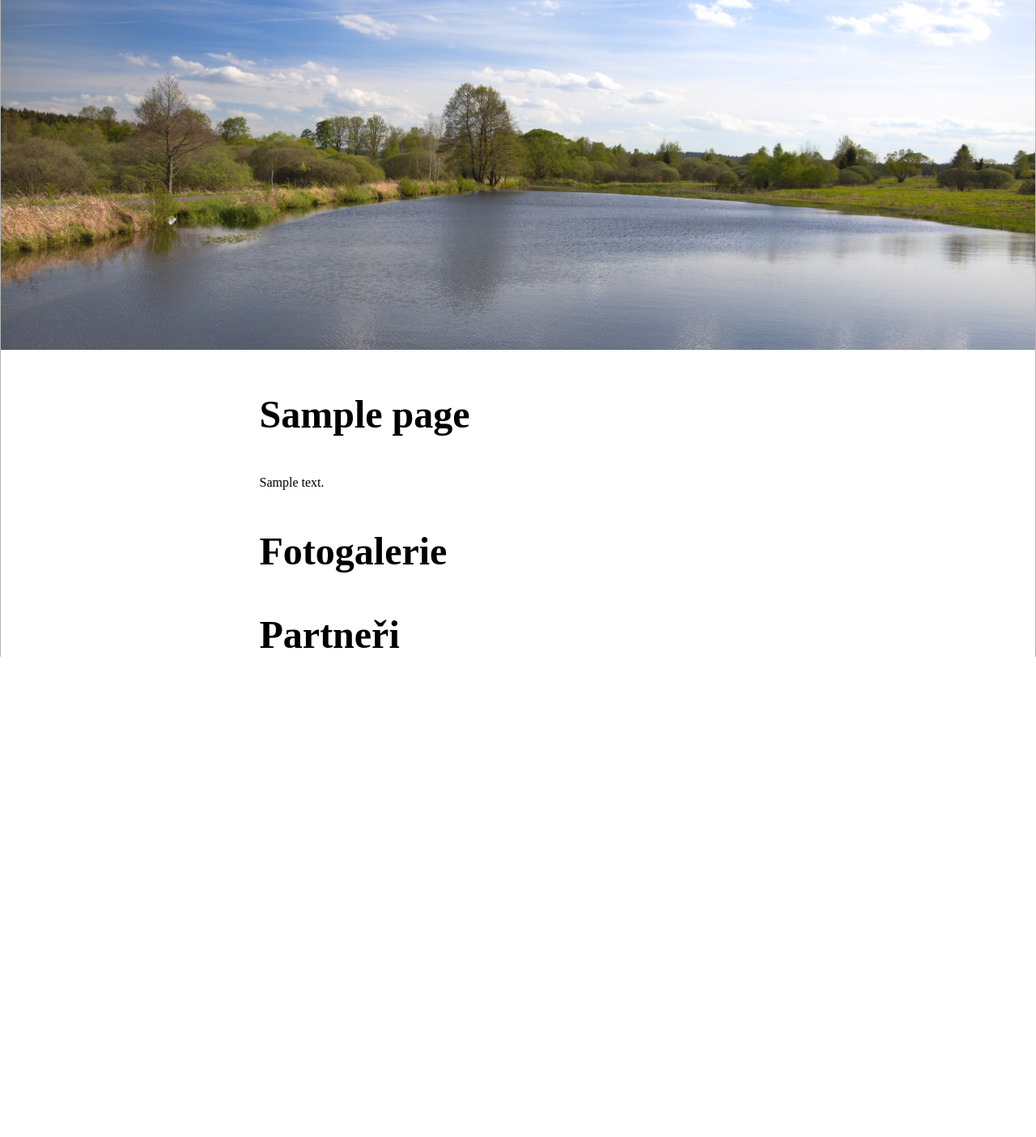
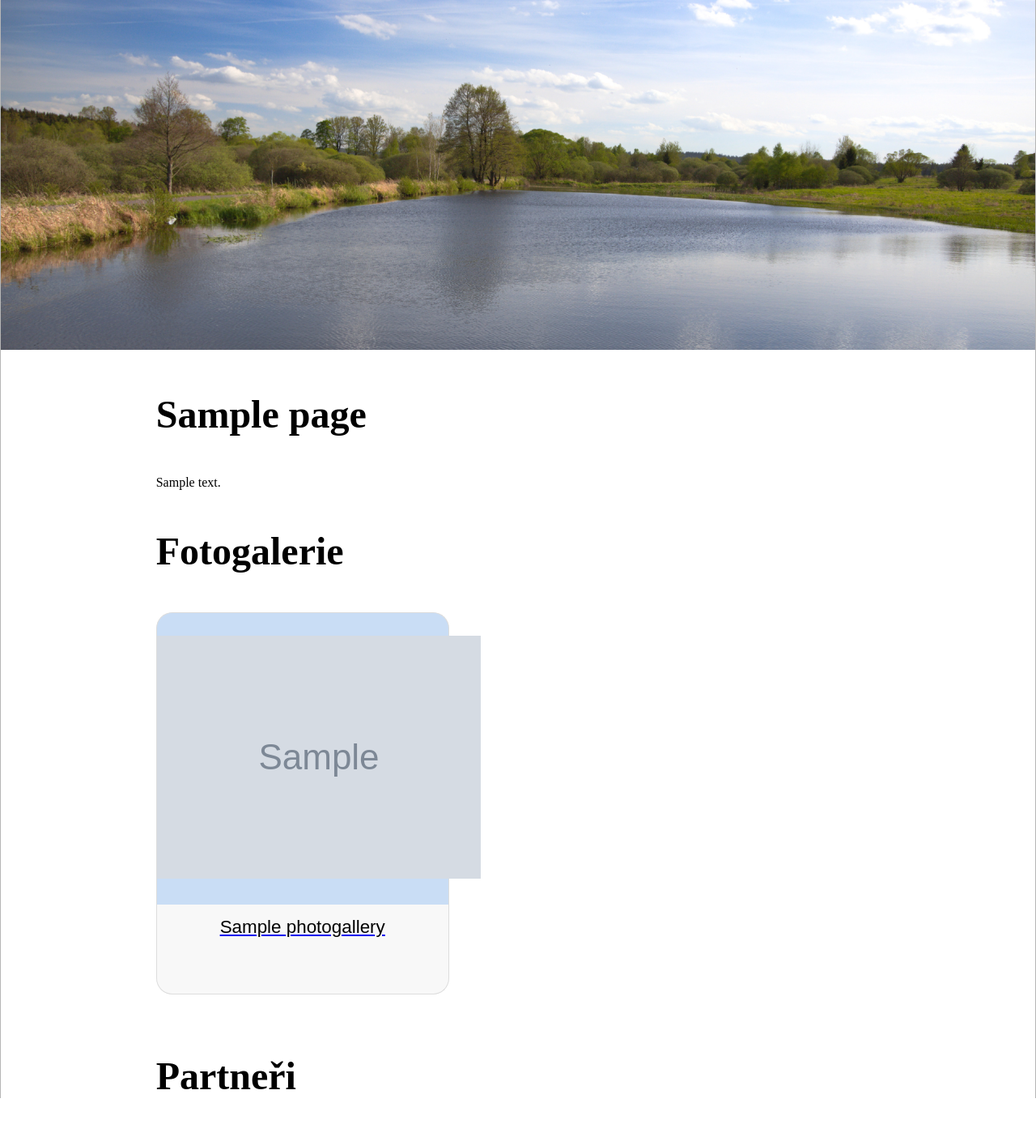
Before and after one commit to lubospechar/ochranarybniku, a Django app: template ochranarybniku/webapp/templates/webapp/home.html in a window 1280 px wide. Shown: the part 145-1549 px from the top of the page at 81% size. Before the commit the page ends 956 px from the top, so only its background shows below. Run offline with Django 4.2, Linux system fonts and the light colour scheme; the template is opened without the code that fills it: values that come from a table or form of the project are taken from there, others are empty; tables that the repository leaves empty hold one stand-in row (values such as "Sample post"); grey boxes marked "Sample" are stand-in pictures.

Commit message:
Nahledy fotogalerii

```diff
--- a/ochranarybniku/webapp/static/style.css
+++ b/ochranarybniku/webapp/static/style.css
@@ -17,6 +17,7 @@ header {
   padding-top: 10px;
   padding-bottom: 10px;
   padding-left: 0px;
+  z-index: 1;
 }
 
 .header_content {
@@ -73,7 +74,7 @@ nav ul.menu li.last {
 }
 
 .main_content {
-  width: 50%;
+  width: 70%;
   margin-left: auto;
   margin-right: auto;
 }
@@ -85,3 +86,62 @@ nav ul.menu li.last {
 .main_content p {
   font-size: 1.3em
 }
+
+.galleries {
+  display: grid;
+  gap: 1px;
+  grid-template-columns: repeat(3, 1fr);
+}
+
+.galleries .gallery {
+  z-index: 0;
+  width: 360px;
+  height: 360px;
+  background: #c9ddf5;
+  border-top: 1px solid #dddddd;
+  border-left: 1px solid #dddddd;
+  border-right: 1px solid #dddddd;
+  border-radius: 20px 20px 0px 0px;
+}
+
+.gallery:hover {
+  background: #86b5e7;
+}
+
+.galleries .gallery .image {
+  position: relative;
+  top: 50%;
+  left: 50%;
+  text-align: center;
+  transform: translate(-50%, -50%)
+}
+
+.galleries .description {
+  background: #f8f8f8;
+  border-bottom: 1px solid #dddddd;
+  border-left: 1px solid #dddddd;
+  border-right: 1px solid #dddddd;
+  border-radius: 0px 0px 20px 20px;
+  width: 360px;
+  height: 110px;
+  margin-bottom: 25px;
+}
+
+.galleries p {
+  padding: 15px 0;
+  margin: 0;
+  color: #000000;
+}
+
+.galleries .name {
+  font-size: 1.4em;
+  font-family: Arial;
+  text-align: center;
+}
+
+.galleries .desc {
+  padding-top: 0px;
+  font-size: 1.3em;
+  font-family: Arial;
+  text-align: center;
+}
--- a/ochranarybniku/webapp/templates/webapp/home.html
+++ b/ochranarybniku/webapp/templates/webapp/home.html
@@ -23,7 +23,26 @@
 
     <article class="photogallery">
         <h1>{% translate 'Fotogalerie' %}</h1>
+        <div class="galleries">
+            {% for gallery in galleries %}
+                <a href="{{ gallery }}">
+                <div class="gallery">
+                    <div class="image">
+                        <img src="{% get_media_prefix %}{{ gallery.get_title.admin_thumbnail }}" />
+                    </div>
+                </div>
+                <div class="description">
+                    {% if LANGUAGE_CODE == 'cs' %}
+                        <p class="name">{{ gallery.name_cs }}</p>
+                    {% endif %}
+                    {% if LANGUAGE_CODE == 'en' %}
+                        <p class="name">{{ gallery.name_en }}</p>
+                    {% endif %}
 
+                </div>
+                </a>
+            {% endfor %}
+        </div>
     </article>
 
     <article class="partners">
```
